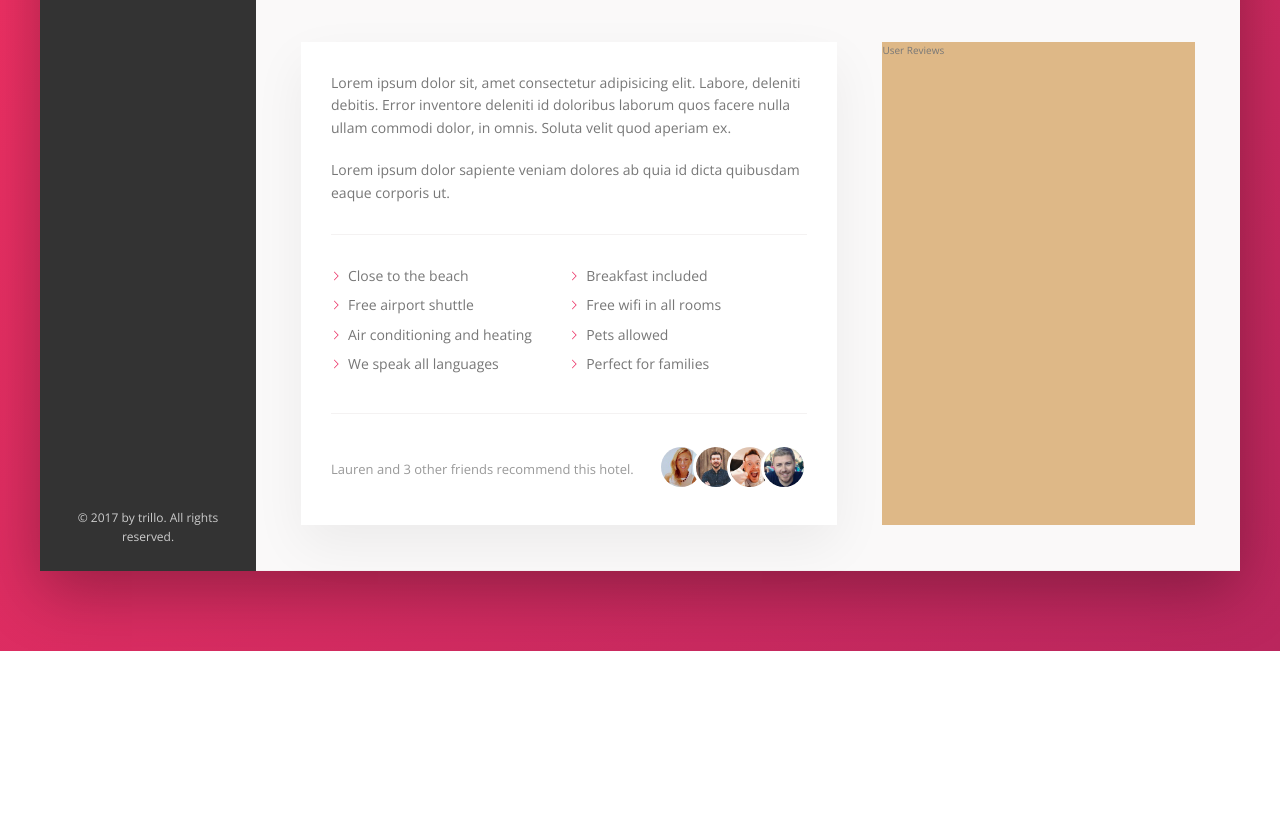
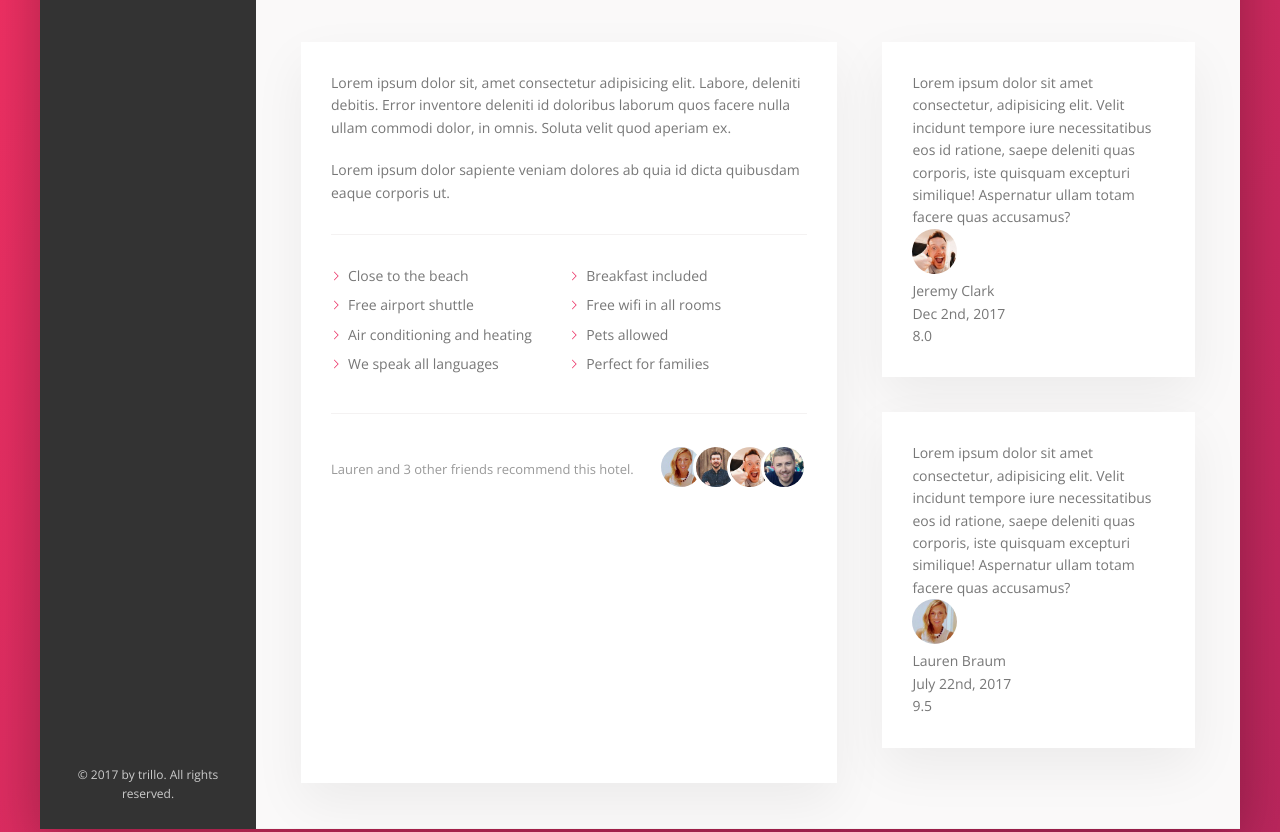
Before and after one commit to MaeganW/Trillo-Website, a website: page index.html in a window 1280 px wide. Shown: the part 605-1437 px from the top of the page. Before the commit the page ends 1256 px from the top, so only its background shows below. Drawn offline with nearby package versions, Linux system fonts and the light colour scheme.

Commit message:
base user review styling

```diff
--- a/index.html
+++ b/index.html
@@ -170,8 +170,43 @@
                         </div>
 
                         <div class="user-reviews">
-                            User Reviews
+                            <figure class="review">
+                                <blockquote class="review__text">
+                                    Lorem ipsum dolor sit amet consectetur, adipisicing elit. Velit incidunt tempore iure necessitatibus eos id ratione, saepe deleniti quas corporis, iste quisquam excepturi similique! Aspernatur ullam totam facere quas accusamus?
+                                </blockquote>
+                                <figcaption class="review__user">
+                                    <img src="img/user-1.jpg" alt="User 1" class="review__photo">
+                                    <div class="review__user-box">
+                                        <p class="review__user-name">
+                                            Jeremy Clark
+                                        </p>
+                                        <p class="review__user-date">
+                                            Dec 2nd, 2017
+                                        </p>
+                                        <div class="review__rating">8.0</div>
+                                    </div>
+                                </figcaption>
+                            </figure>
+
+                            <figure class="review">
+                                <blockquote class="review__text">
+                                    Lorem ipsum dolor sit amet consectetur, adipisicing elit. Velit incidunt tempore iure necessitatibus eos id ratione, saepe deleniti quas corporis, iste quisquam excepturi similique! Aspernatur ullam totam facere quas accusamus?
+                                </blockquote>
+                                <figcaption class="review__user">
+                                    <img src="img/user-2.jpg" alt="User 2" class="review__photo">
+                                    <div class="review__user-box">
+                                        <p class="review__user-name">
+                                            Lauren Braum
+                                        </p>
+                                        <p class="review__user-date">
+                                            July 22nd, 2017
+                                        </p>
+                                        <div class="review__rating">9.5</div>
+                                    </div>
+                                </figcaption>
+                            </figure>
                         </div>
+
                     </div>
                 </main>
             </div>
--- a/sass/components.scss
+++ b/sass/components.scss
@@ -382,12 +382,42 @@
   }
 }
 
-// #00BCD4
-// #00838F
-// #00BCD4
-// #8E289E
-// #3E4DA4
 
-// #FFC107
-// #FF8F00
-// #343332
+//////////////////////////////////
+// REVIEWS
+.review {
+  background-color: #fff;
+  box-shadow: var(--shadow-light);
+  padding: 3rem;
+  margin-bottom: 3.5rem;
+
+  &__text {
+
+  }
+
+  &__user {
+
+  }
+
+  &__photo {
+    height: 4.5rem;
+    width: 4.5rem;
+    border-radius: 50%;
+  }
+
+  &__user-box {
+
+  }
+
+  &__user-name {
+
+  }
+
+  &__user-date {
+
+  }
+
+  &__rating {
+
+  }
+}
--- a/sass/layout.scss
+++ b/sass/layout.scss
@@ -40,6 +40,7 @@
 }
 
 .detail {
+  font-size: 1.4rem;
   display: flex;
   padding: 4.5rem;
   background-color: var(--color-grey-light-1);
@@ -47,7 +48,6 @@
 }
 
 .description {
-  font-size: 1.4rem;
   background-color: #fff;
   box-shadow: var(--shadow-light);
   padding: 3rem;
@@ -56,6 +56,5 @@
 }
 
 .user-reviews {
-  background-color: burlywood;
   flex: 1;
 }
```
Also changed, not shown: css/style.css.
